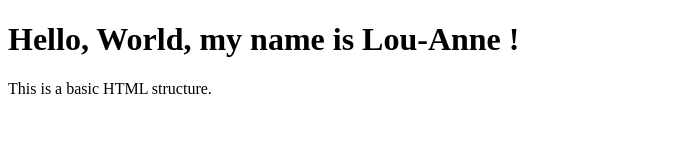
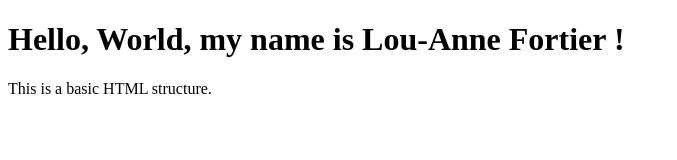
Before and after one commit to lfortier-collab/Github_first_step, a plain HTML site: page index.html in a window 1280 px wide. Shown: the whole page, without its empty margins (0-677 px from the left). Drawn offline with Linux system fonts and the light colour scheme.

Commit message:
update add surname

```diff
--- a/index.html
+++ b/index.html
@@ -8,7 +8,7 @@
 </head>
 
 <body>
-    <h1>Hello, World, my name is Lou-Anne !</h1>
+    <h1>Hello, World, my name is Lou-Anne Fortier !</h1>
     <p>This is a basic HTML structure.</p>
 </body>
 
```
